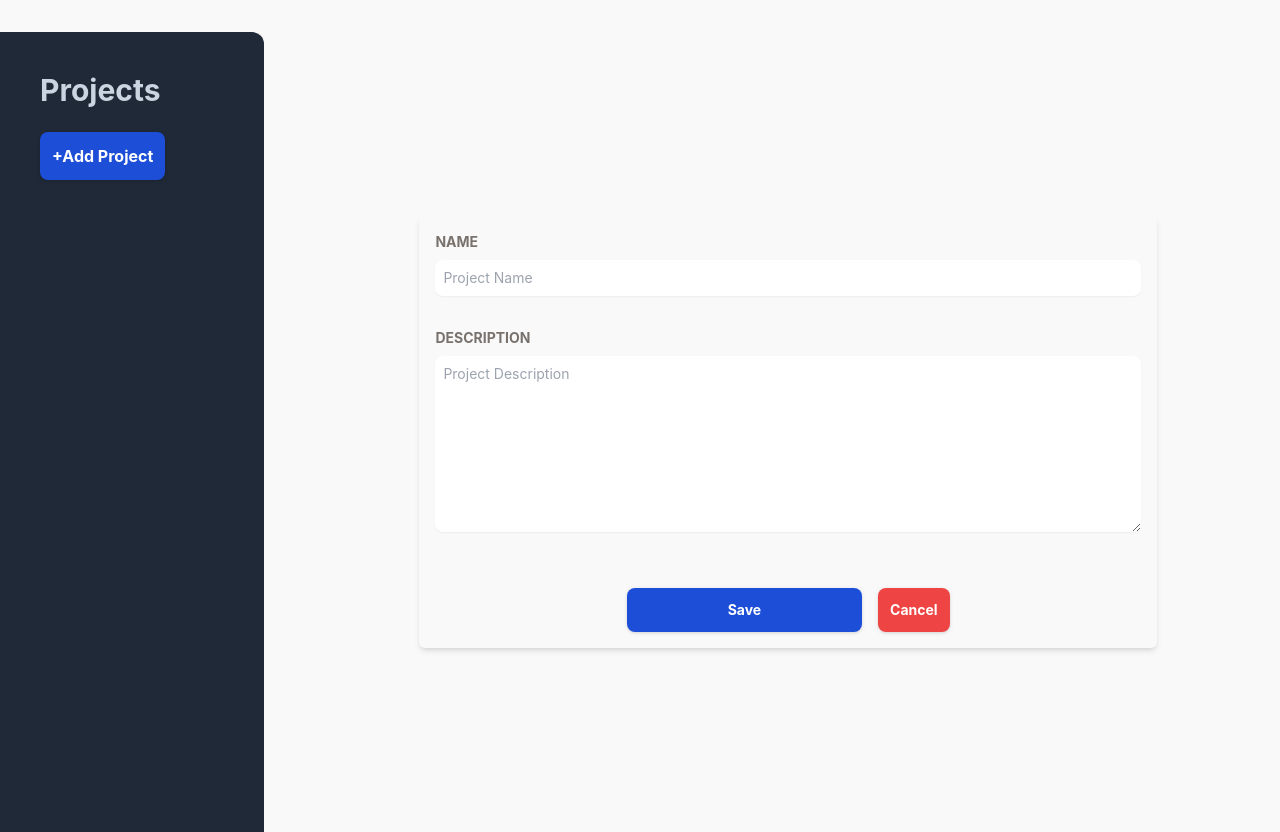
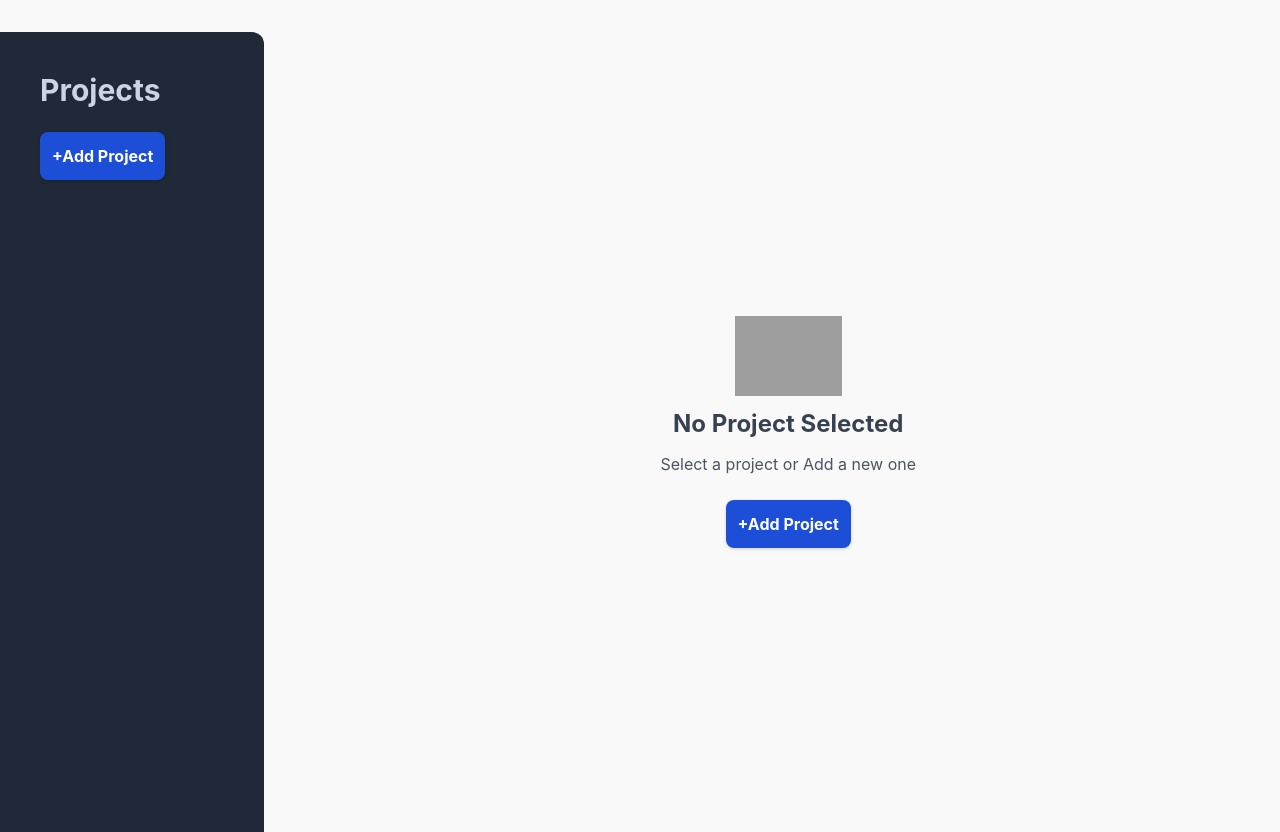
Before and after one commit to muruhh/React-project-management-app, a React (Vite) app: page / in a window 1280 px wide. Built offline with nearby package versions, Linux system fonts and the light colour scheme; grey boxes are pictures that could not be loaded.

Commit message:
Adding hover class to cancel button

```diff
--- a/src/App.jsx
+++ b/src/App.jsx
@@ -4,7 +4,7 @@ import NoProjects from "./components/NoProjects.jsx";
 import Sidebar from "./components/Sidebar.jsx";
 
 function App() {
-  const [addProject, setAddProject] = useState(true);
+  const [addProject, setAddProject] = useState(false);
 
   function handleAddProject() {
     setAddProject(true);
--- a/src/components/AddProjectForm.jsx
+++ b/src/components/AddProjectForm.jsx
@@ -34,7 +34,7 @@ export default function AddProjectForm() {
           </Button>
           <Button
             clickHandler={cancelProject}
-            extraClasses="mx-2 bg-red-500 text-sm"
+            extraClasses="mx-2 bg-red-500 text-sm hover:bg-red-400"
           >
             Cancel
           </Button>
```
